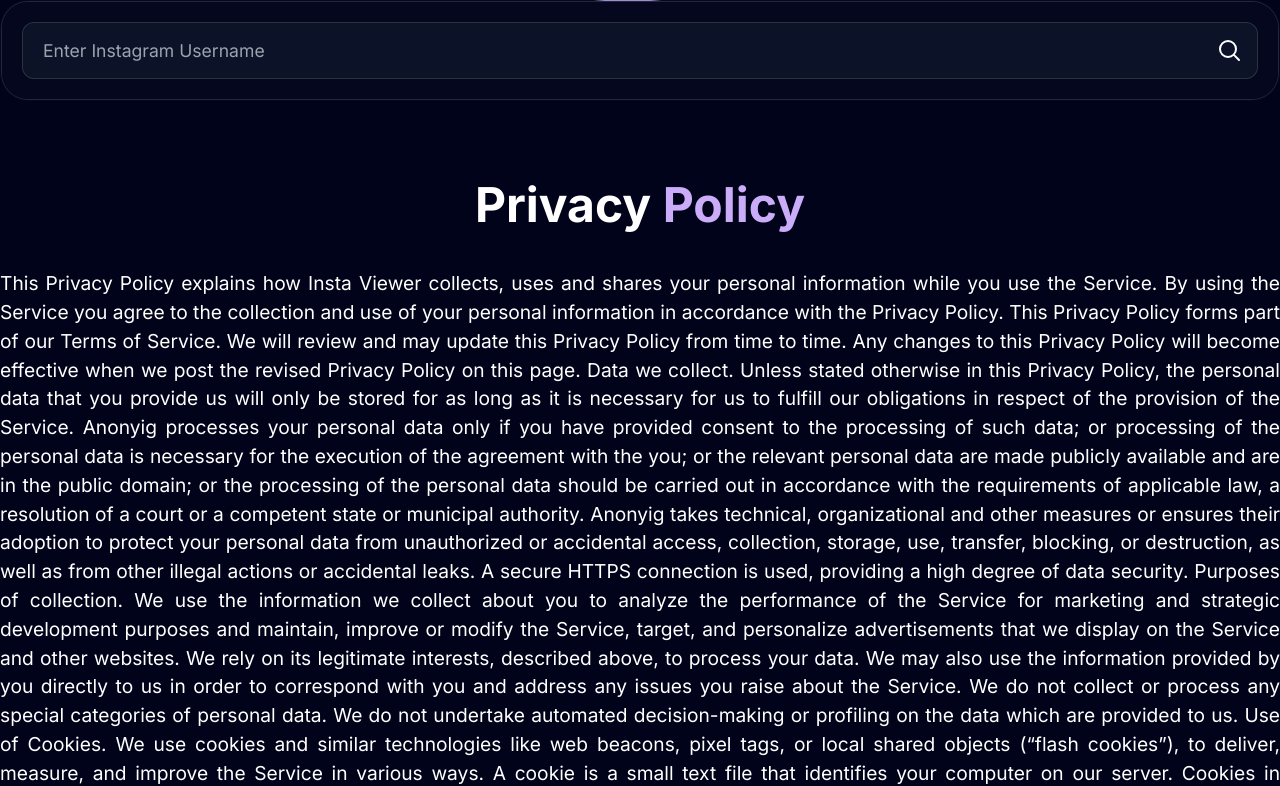
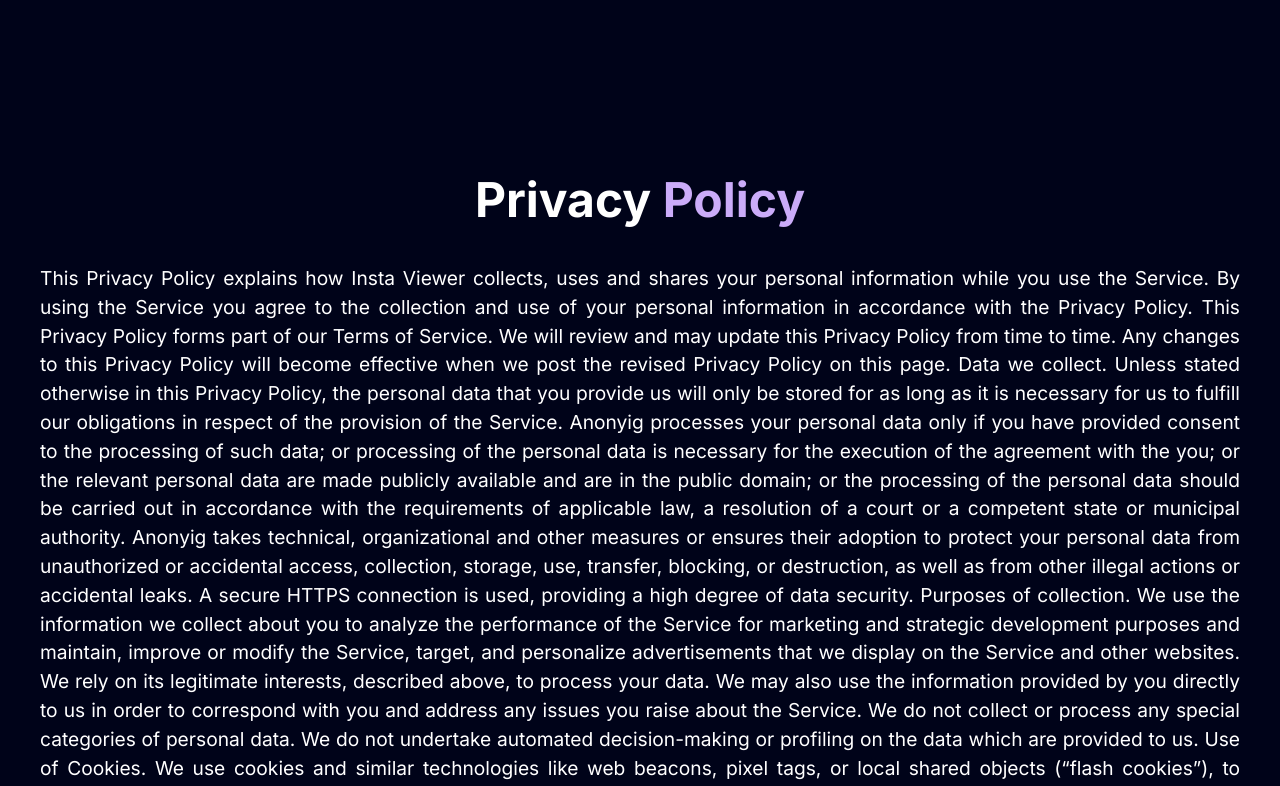
Before and after one commit to HaseebSaqib01010/intagramViewer, a Next.js app: page /privacyPolicy in a window 1280 px wide. Shown: the top 786 px of the page. Built offline with nearby package versions, Linux system fonts and the light colour scheme.

Commit message:
UPDATED: resolved issues

```diff
--- a/app/page.tsx
+++ b/app/page.tsx
@@ -16,7 +16,7 @@
 import Link from "next/link";
 const theme = createTheme({});
 import InstagramStoryViewerFAQ from "../components/ui/FAQ";
-import TranslationWrapper from "../components/TranslationWrapper";
+// import TranslationWrapper from "../components/TranslationWrapper";
 import i18n from '../i18n';
 import { I18nextProvider } from 'react-i18next';
 const Home = () => {
--- a/app/privacyPolicy/page.tsx
+++ b/app/privacyPolicy/page.tsx
@@ -1,30 +1,19 @@
 "use client";
+
 import React from 'react'
-import InstagramStoryViewer from '../../components/InstagramStoryViewer';
 import { FloatingNav } from '../../components/ui/FloatingNavbar';
 import { navItems } from '../../data';
-import { MantineProvider } from '@mantine/core';
-import { createTheme } from '@mantine/core';
 import ContentSection from '../../components/ui/ContentSection';
 import Footer from '../../components/Footer';
-import Tricks from '../../components/Tricks';
-import Features from '../../components/Features';
+import AppWrapper from '@/components/AppWrapper';
 
 
 const page = () => {
-    const theme = createTheme({})
     return (
-        <MantineProvider theme={theme}>
-            <main className="relative bg-black-100 flex justify-center items-center flex-col overflow-hidden mx-auto sm:px-10 px-5">
+        <AppWrapper>
+            <FloatingNav navItems={navItems} className="max-w-full" />
 
-                <div className="max-w-7xl w-max">
-
-                    {/* <FloatingNav navItems={navItems} className="max-w-full" /> */}
-                    <div className="mt-222">
-                        <InstagramStoryViewer />
-                    </div>
-
-                    <div className="mt-20">
+            <div className='mt-20'>
                 <ContentSection
                     title="Privacy"
                     titleHighlight="Policy"
@@ -49,14 +38,8 @@
                 />
             </div>
 
-
-                    <Tricks />
-                    <Features />
             <Footer />
-
-                </div>
-            </main>
-        </MantineProvider>
+        </AppWrapper>
     )
 
 }
--- a/components/InstagramStoryViewer.tsx
+++ b/components/InstagramStoryViewer.tsx
@@ -22,7 +22,8 @@
 
 
 
-  const fetchStories = async () => {
+  const fetchStories = async (e?: any) => {
+    e.preventDefault();
     if (!username) return;
 
     setLoading(true);
@@ -38,8 +39,14 @@
       } else {
         return setStories(data);
       }
-    } catch (error) {
+    } catch (error: any) {
+      const errorStr: string = error.toString();
+      if (errorStr.includes('status: 404')) {
+        setError(`Can not fetch data from a Private Account `);
+      } else {
         setError(`Failed to fetch ${selectedTab}. Please try again later.`);
+
+      }
     } finally {
       setLoading(false);
     }
@@ -100,13 +107,13 @@
       setIsDownloadingMedia((prev) => ({ ...prev, [index]: false }));
     }
   };
-  const onKeyPressHandler = (e) => {
-    if (e.key === 'Enter') {
-      fetchStories();
-    }
-  }
+  // const onKeyPressHandler = (e: any) => {
+  //   if (e.key === 'Enter') {
+  //     fetchStories();
+  //   }
+  // }
 
-
+  console.log('error: ', error)
 
   return (
     <UIButton style={{
@@ -122,30 +129,8 @@
           "linear-gradient(90deg, rgba(4,7,29,1) 0%, rgba(12,14,35,1) 100%)",
         borderRadius: `calc(1.75rem * 0.96)`,
       }} >
-        {/* <h2 className="text-2xl mb-4">Enter Instagram username </h2> */}
-        {/* <div className="mb-0">
-          <input
-            type="text"
-            placeholder="Enter Instagram Username"
-            style={{
-              borderRadius: `0.75rem`,
-              padding: "1.1rem 1.25rem",
-              fontSize: "1.1rem",
-              backdropFilter: "blur(16px) saturate(180%)",
-              backgroundColor: "rgba(17, 25, 40, 0.75)",
-              border: "1px solid rgba(255, 255, 255, 0.125)",
-              color:"white"
-
-            }}
-            value={username}
-            onChange={(e) => setUsername(e.target.value)}
-            onKeyPress={(e) => onKeyPressHandler(e)}
-
-            className="w-full  rounded bg-gray-700 text-white focus:outline-none"
-
-          />
-        </div> */}
         <div className="mb-0 relative">
+          <form onSubmit={(e) => fetchStories(e)}>
             <input
               type="text"
               placeholder="Enter Instagram Username"
@@ -160,11 +145,10 @@
               }}
               value={username}
               onChange={(e) => setUsername(e.target.value)}
-            onKeyPress={(e) => onKeyPressHandler(e)}
-            className="w-full rounded bg-gray-700 text-white focus:outline-none pl-4 pr-12" // Add padding on the right for the icon
+              className="w-full rounded bg-gray-700 text-white focus:outline-none pl-4 pr-12"
             />
             <button
-            onClick={fetchStories} // Function for handling search
+              type="submit"
               className="absolute right-4 top-1/2 transform -translate-y-1/2 text-white"
             >
               <svg
@@ -182,17 +166,8 @@
                 />
               </svg>
             </button>
+          </form>
         </div>
-
-        {/* <MagicButton
-          title="Fetch Profile"
-          icon={<FaInstagram size={"20px"} />}
-          position="left"
-          btnClasses="mt-0 mb-10"
-          loading={loading}
-          loadingText="Fetching Profile"
-          handleClick={fetchStories}
-        /> */}
 
 
         {(stories.length > 0 || highlights.length > 0) && (
@@ -211,7 +186,7 @@
             >
               <Tabs.List style={{ justifyContent: "center" }}>
                 <Tabs.Tab bg={"none"} value="posts" style={{ fontSize: "1.25rem" }}>
-                  <MagicButton title="POSTS"/>
+                  <MagicButton title="POSTS" />
 
                 </Tabs.Tab>
                 <Tabs.Tab
@@ -229,7 +204,7 @@
                   <MagicButton title="HIGHLIGHTS" />
                 </Tabs.Tab>
                 <Tabs.Tab bg={"none"} value="reels" style={{ fontSize: "1.25rem" }}>
-                  <MagicButton title="REELS"/>
+                  <MagicButton title="REELS" />
                 </Tabs.Tab>
               </Tabs.List>
             </Tabs>
--- a/components/MagicButton.tsx
+++ b/components/MagicButton.tsx
@@ -21,8 +21,8 @@
   loadingText = "",
 }: {
   title: string;
-  icon: React.ReactNode;
-  position: string;
+  icon?: React.ReactNode;
+  position?: string;
   handleClick?: () => void;
   otherClasses?: string;
   btnClasses?: string;
--- a/components/ui/FloatingNavbar.tsx
+++ b/components/ui/FloatingNavbar.tsx
@@ -89,16 +89,15 @@
         animate={{ y: visible ? 0 : -200, opacity: visible ? 1 : 0 }}
         transition={{ duration: 0.5 }}
         className={cn(
-          "max-w-full mx-auto fixed z-[5000] top-10 inset-x-0 px-6 py-4 rounded-lg border border-black/.1 shadow-md bg-black/75 text-white flex items-center justify-between"
+          "max-w-full mx-10 fixed z-[5000] top-10 inset-x-0 px-6 py-4 rounded-lg border border-black/.1 shadow-md bg-black/75 text-white flex items-center justify-between"
         )}
         style={{
           backdropFilter: "blur(16px) saturate(180%)",
         }}
       >
         {/* Logo */}
-        <Link href="/" className="flex items-center gap-2" style={{marginLeft:"120px"}}>
-          <img src="/eye.svg" alt="Logo" className="h-8 w-8" style={{width:"90px", height:"60px"}}/> {/* Replace with actual logo */}
-          {/* <span className="text-lg font-semibold">Insta Story View</span> */}
+        <Link href="/" className="flex items-center gap-2">
+          <img src="/eye.svg" alt="Logo" className="h-8 w-8" style={{ width: "90px", height: "60px" }} />
         </Link>
 
         {/* Desktop Navigation */}
@@ -107,7 +106,7 @@
             <Link
               key={idx}
               href={navItem.link}
-              className="text-sm px-4 py-2 rounded-md hover:bg-white hover:text-black transition duration-200 text-lg font-semibold"
+              className="px-4 py-2 rounded-md hover:bg-white hover:text-black transition duration-200 text-lg font-semibold"
             >
               {navItem.name}
             </Link>
```
Lines whose indentation alone changed are shown as unchanged.
